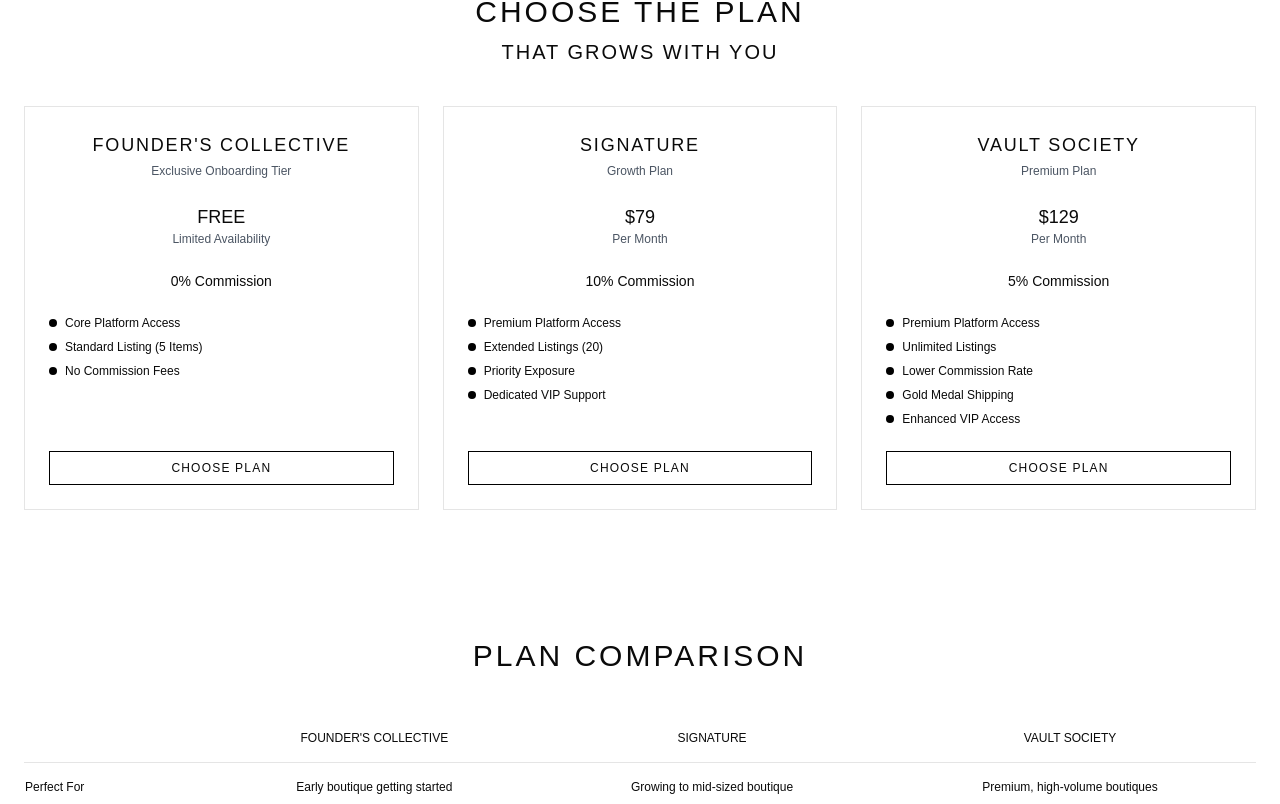
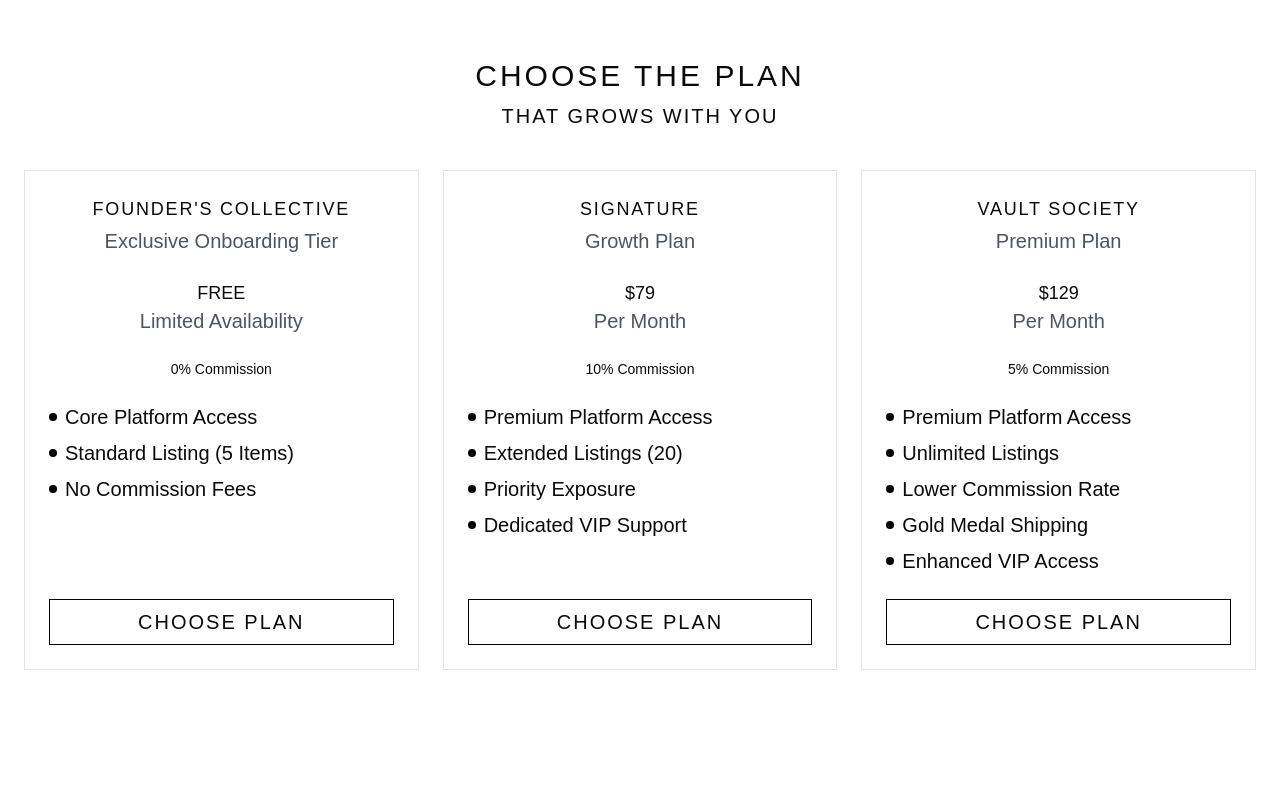
Before and after one commit to badhon252/dress-rental-website, a Next.js app: page /become-lender in a window 1280 px wide. Shown: the part 1990-2794 px from the top of the page. Built offline with nearby package versions, Linux system fonts and the light colour scheme.

Commit message:
fix sub content

```diff
--- a/src/app/(website)/become-lender/_components/BecomeLender.tsx
+++ b/src/app/(website)/become-lender/_components/BecomeLender.tsx
@@ -12,7 +12,7 @@ const BecomeLender = () => {
             <h1 className="mb-6 text-3xl font-normal uppercase tracking-widest md:text-4xl">Partner with Muse Gala</h1>
             <Link
               href="#"
-              className="inline-block border-b border-black px-6 py-2 text-xs uppercase tracking-widest hover:bg-black hover:text-white"
+              className="inline-block border-b border-black px-6 py-2 text-xl uppercase tracking-widest hover:bg-black hover:text-white"
             >
               Start Listing Today
             </Link>
@@ -120,7 +120,7 @@ const BecomeLender = () => {
                   <Image src="/images/sycco1.png" alt="Dedicated Support" width={64} height={64} />
                 </div>
                 <h3 className="mb-2 text-2xl lg:text-[32px] uppercase tracking-widest">Dedicated Support</h3>
-                <p className="text-xs text-gray-600">
+                <p className="text-xl text-gray-600">
                   Our team is here to help you every step from onboarding to daily operations.
                 </p>
               </div>
@@ -130,7 +130,7 @@ const BecomeLender = () => {
                   <Image src="/images/sycco2.png" alt="Insurance Coverage" width={64} height={64} />
                 </div>
                 <h3 className="mb-2 text-2xl lg:text-[32px] uppercase tracking-widest">Insurance Coverage</h3>
-                <p className="text-xs text-gray-600">
+                <p className="text-xl text-gray-600">
                   Optional insurance coverage to protect your dresses against minor accidents.
                 </p>
               </div>
@@ -140,7 +140,7 @@ const BecomeLender = () => {
                   <Image src="/images/sycco3.png" alt="Dispute Handling" width={64} height={64} />
                 </div>
                 <h3 className="mb-2 text-2xl lg:text-[32px] uppercase tracking-widest">Dispute Handling</h3>
-                <p className="text-xs text-gray-600">
+                <p className="text-xl text-gray-600">
                   We manage disputes and ensure you don't lose out on getting paid what's owed.
                 </p>
               </div>
@@ -150,7 +150,7 @@ const BecomeLender = () => {
                   <Image src="/images/sycco4.png" alt="Secure Payments" width={64} height={64} />
                 </div>
                 <h3 className="mb-2 text-2xl lg:text-[32px] uppercase tracking-widest">Secure Payments</h3>
-                <p className="text-xs text-gray-600">
+                <p className="text-xl text-gray-600">
                   Reliable payment processing so you get paid fast and securely after each rental.
                 </p>
               </div>
@@ -171,12 +171,12 @@ const BecomeLender = () => {
               <div className="flex flex-col border p-6">
                 <div className="mb-6 text-center">
                   <h4 className="mb-1 text-lg font-normal uppercase tracking-widest">Founder's Collective</h4>
-                  <p className="text-xs text-gray-600">Exclusive Onboarding Tier</p>
+                  <p className="text-xl text-gray-600">Exclusive Onboarding Tier</p>
                 </div>
 
                 <div className="mb-6 text-center">
                   <p className="text-lg font-medium uppercase">Free</p>
-                  <p className="text-xs text-gray-600">Limited Availability</p>
+                  <p className="text-xl text-gray-600">Limited Availability</p>
                 </div>
 
                 <div className="mb-6 text-center">
@@ -184,22 +184,22 @@ const BecomeLender = () => {
                 </div>
 
                 <ul className="mb-6 space-y-2">
-                  <li className="flex items-center text-xs">
+                  <li className="flex items-center text-xl">
                     <span className="mr-2 inline-block h-2 w-2 rounded-full bg-black"></span>
                     Core Platform Access
                   </li>
-                  <li className="flex items-center text-xs">
+                  <li className="flex items-center text-xl">
                     <span className="mr-2 inline-block h-2 w-2 rounded-full bg-black"></span>
                     Standard Listing (5 Items)
                   </li>
-                  <li className="flex items-center text-xs">
+                  <li className="flex items-center text-xl">
                     <span className="mr-2 inline-block h-2 w-2 rounded-full bg-black"></span>
                     No Commission Fees
                   </li>
                 </ul>
 
                 <div className="mt-auto text-center">
-                  <button className="w-full border border-black px-4 py-2 text-xs uppercase tracking-widest hover:bg-black hover:text-white">
+                  <button className="w-full border border-black px-4 py-2 text-xl uppercase tracking-widest hover:bg-black hover:text-white">
                     Choose Plan
                   </button>
                 </div>
@@ -209,12 +209,12 @@ const BecomeLender = () => {
               <div className="flex flex-col border p-6">
                 <div className="mb-6 text-center">
                   <h4 className="mb-1 text-lg font-normal uppercase tracking-widest">Signature</h4>
-                  <p className="text-xs text-gray-600">Growth Plan</p>
+                  <p className="text-xl text-gray-600">Growth Plan</p>
                 </div>
 
                 <div className="mb-6 text-center">
                   <p className="text-lg font-medium uppercase">$79</p>
-                  <p className="text-xs text-gray-600">Per Month</p>
+                  <p className="text-xl text-gray-600">Per Month</p>
                 </div>
 
                 <div className="mb-6 text-center">
@@ -222,26 +222,26 @@ const BecomeLender = () => {
                 </div>
 
                 <ul className="mb-6 space-y-2">
-                  <li className="flex items-center text-xs">
+                  <li className="flex items-center text-xl">
                     <span className="mr-2 inline-block h-2 w-2 rounded-full bg-black"></span>
                     Premium Platform Access
                   </li>
-                  <li className="flex items-center text-xs">
+                  <li className="flex items-center text-xl">
                     <span className="mr-2 inline-block h-2 w-2 rounded-full bg-black"></span>
                     Extended Listings (20)
                   </li>
-                  <li className="flex items-center text-xs">
+                  <li className="flex items-center text-xl">
                     <span className="mr-2 inline-block h-2 w-2 rounded-full bg-black"></span>
                     Priority Exposure
                   </li>
-                  <li className="flex items-center text-xs">
+                  <li className="flex items-center text-xl">
                     <span className="mr-2 inline-block h-2 w-2 rounded-full bg-black"></span>
                     Dedicated VIP Support
                   </li>
                 </ul>
 
                 <div className="mt-auto text-center">
-                  <button className="w-full border border-black px-4 py-2 text-xs uppercase tracking-widest hover:bg-black hover:text-white">
+                  <button className="w-full border border-black px-4 py-2 text-xl uppercase tracking-widest hover:bg-black hover:text-white">
                     Choose Plan
                   </button>
                 </div>
@@ -251,12 +251,12 @@ const BecomeLender = () => {
               <div className="flex flex-col border p-6">
                 <div className="mb-6 text-center">
                   <h4 className="mb-1 text-lg font-normal uppercase tracking-widest">Vault Society</h4>
-                  <p className="text-xs text-gray-600">Premium Plan</p>
+                  <p className="text-xl text-gray-600">Premium Plan</p>
                 </div>
 
                 <div className="mb-6 text-center">
                   <p className="text-lg font-medium uppercase">$129</p>
-                  <p className="text-xs text-gray-600">Per Month</p>
+                  <p className="text-xl text-gray-600">Per Month</p>
                 </div>
 
                 <div className="mb-6 text-center">
@@ -264,30 +264,30 @@ const BecomeLender = () => {
                 </div>
 
                 <ul className="mb-6 space-y-2">
-                  <li className="flex items-center text-xs">
+                  <li className="flex items-center text-xl">
                     <span className="mr-2 inline-block h-2 w-2 rounded-full bg-black"></span>
                     Premium Platform Access
                   </li>
-                  <li className="flex items-center text-xs">
+                  <li className="flex items-center text-xl">
                     <span className="mr-2 inline-block h-2 w-2 rounded-full bg-black"></span>
                     Unlimited Listings
                   </li>
-                  <li className="flex items-center text-xs">
+                  <li className="flex items-center text-xl">
                     <span className="mr-2 inline-block h-2 w-2 rounded-full bg-black"></span>
                     Lower Commission Rate
                   </li>
-                  <li className="flex items-center text-xs">
+                  <li className="flex items-center text-xl">
                     <span className="mr-2 inline-block h-2 w-2 rounded-full bg-black"></span>
                     Gold Medal Shipping
                   </li>
-                  <li className="flex items-center text-xs">
+                  <li className="flex items-center text-xl">
                     <span className="mr-2 inline-block h-2 w-2 rounded-full bg-black"></span>
                     Enhanced VIP Access
                   </li>
                 </ul>
 
                 <div className="mt-auto text-center">
-                  <button className="w-full border border-black px-4 py-2 text-xs uppercase tracking-widest hover:bg-black hover:text-white">
+                  <button className="w-full border border-black px-4 py-2 text-xl uppercase tracking-widest hover:bg-black hover:text-white">
                     Choose Plan
                   </button>
                 </div>
@@ -307,42 +307,42 @@ const BecomeLender = () => {
               <table className="w-full border-collapse">
                 <thead>
                   <tr className="border-b">
-                    <th className="py-4 text-left text-xs font-normal"></th>
-                    <th className="py-4 text-center text-xs font-normal uppercase">Founder's Collective</th>
-                    <th className="py-4 text-center text-xs font-normal uppercase">Signature</th>
-                    <th className="py-4 text-center text-xs font-normal uppercase">Vault Society</th>
+                    <th className="py-4 text-left text-xl font-normal"></th>
+                    <th className="py-4 text-center text-xl font-normal uppercase">Founder's Collective</th>
+                    <th className="py-4 text-center text-xl font-normal uppercase">Signature</th>
+                    <th className="py-4 text-center text-xl font-normal uppercase">Vault Society</th>
                   </tr>
                 </thead>
                 <tbody>
                   <tr className="border-b">
-                    <td className="py-4 text-left text-xs">Perfect For</td>
-                    <td className="py-4 text-center text-xs">Early boutique getting started</td>
-                    <td className="py-4 text-center text-xs">Growing to mid-sized boutique</td>
-                    <td className="py-4 text-center text-xs">Premium, high-volume boutiques</td>
+                    <td className="py-4 text-left text-xl">Perfect For</td>
+                    <td className="py-4 text-center text-xl">Early boutique getting started</td>
+                    <td className="py-4 text-center text-xl">Growing to mid-sized boutique</td>
+                    <td className="py-4 text-center text-xl">Premium, high-volume boutiques</td>
                   </tr>
                   <tr className="border-b">
-                    <td className="py-4 text-left text-xs">Monthly Fee</td>
-                    <td className="py-4 text-center text-xs">Free (first 3 months)</td>
-                    <td className="py-4 text-center text-xs">$49/month</td>
-                    <td className="py-4 text-center text-xs">$129/month</td>
+                    <td className="py-4 text-left text-xl">Monthly Fee</td>
+                    <td className="py-4 text-center text-xl">Free (first 3 months)</td>
+                    <td className="py-4 text-center text-xl">$49/month</td>
+                    <td className="py-4 text-center text-xl">$129/month</td>
                   </tr>
                   <tr className="border-b">
-                    <td className="py-4 text-left text-xs">Commission</td>
-                    <td className="py-4 text-center text-xs">0%</td>
-                    <td className="py-4 text-center text-xs">10%</td>
-                    <td className="py-4 text-center text-xs">5%</td>
+                    <td className="py-4 text-left text-xl">Commission</td>
+                    <td className="py-4 text-center text-xl">0%</td>
+                    <td className="py-4 text-center text-xl">10%</td>
+                    <td className="py-4 text-center text-xl">5%</td>
                   </tr>
                   <tr className="border-b">
-                    <td className="py-4 text-left text-xs">Return Shipping</td>
-                    <td className="py-4 text-center text-xs">✕</td>
-                    <td className="py-4 text-center text-xs">✕</td>
-                    <td className="py-4 text-center text-xs">Covered by Muse Gala</td>
+                    <td className="py-4 text-left text-xl">Return Shipping</td>
+                    <td className="py-4 text-center text-xl">✕</td>
+                    <td className="py-4 text-center text-xl">✕</td>
+                    <td className="py-4 text-center text-xl">Covered by Muse Gala</td>
                   </tr>
                   <tr className="border-b">
-                    <td className="py-4 text-left text-xs">Events</td>
-                    <td className="py-4 text-center text-xs">✕</td>
-                    <td className="py-4 text-center text-xs">Invite Based</td>
-                    <td className="py-4 text-center text-xs">Guaranteed Invite</td>
+                    <td className="py-4 text-left text-xl">Events</td>
+                    <td className="py-4 text-center text-xl">✕</td>
+                    <td className="py-4 text-center text-xl">Invite Based</td>
+                    <td className="py-4 text-center text-xl">Guaranteed Invite</td>
                   </tr>
                 </tbody>
               </table>
@@ -354,12 +354,12 @@ const BecomeLender = () => {
         <section className="py-12 text-center md:py-16">
           <div className="container px-4 md:px-6">
             <h2 className="mb-4 text-2xl font-normal uppercase tracking-widest md:text-3xl">List With Muse Gala</h2>
-            <p className="mb-8 text-xs text-gray-600">
+            <p className="mb-8 text-xl text-gray-600">
               No listing fees. No hidden costs. Just more exposure, more rentals, and a seamless dashboard.
             </p>
             <Link
               href="#"
-              className="inline-block border border-black px-6 py-2 text-xs uppercase tracking-widest hover:bg-black hover:text-white"
+              className="inline-block border border-black px-6 py-2 text-xl uppercase tracking-widest hover:bg-black hover:text-white"
             >
               Become A Lender
             </Link>
```
